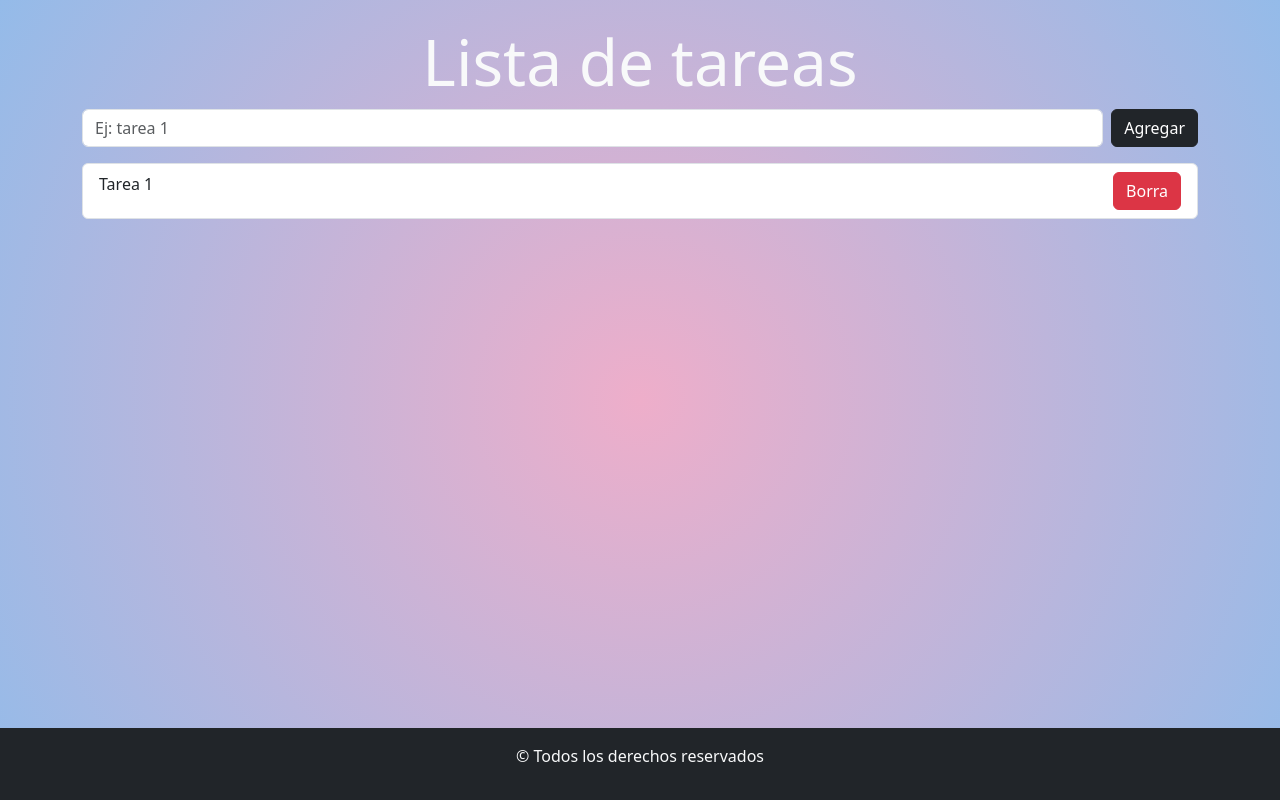
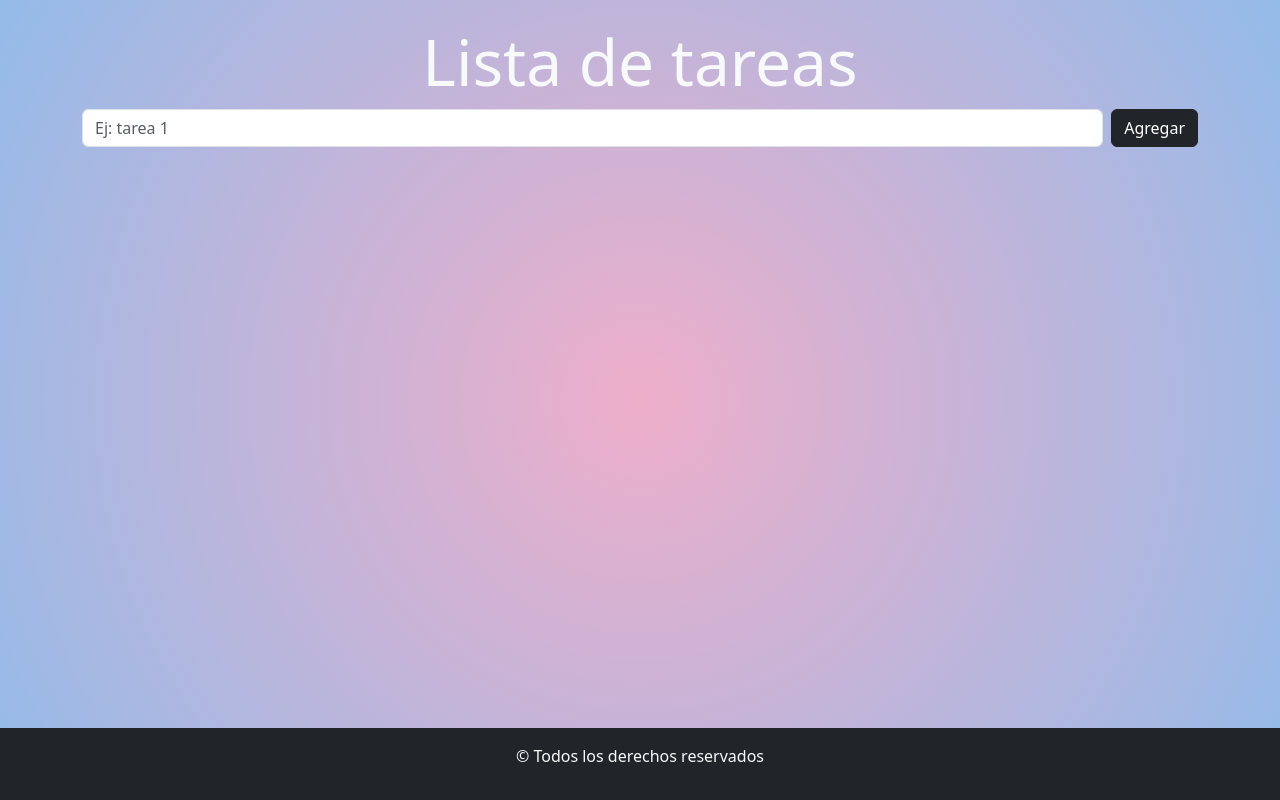
Before and after one commit to JJV23/listaTareas, a React (Vite) app: page / in a window 1280 px wide. Built offline with nearby package versions, Linux system fonts and the light colour scheme.

Commit message:
dibujamos la cantidad de tarea del array en el componente la ListaTareas

```diff
--- a/src/components/ListaTareas.jsx
+++ b/src/components/ListaTareas.jsx
@@ -1,10 +1,10 @@
 import { ListGroup } from "react-bootstrap";
 import ItemTarea from "./ItemTarea";
 
-const ListaTareas = () => {
+const ListaTareas = ({ arrayTareas }) => {
   return (
     <ListGroup>
-      <ItemTarea></ItemTarea>
+      {arrayTareas.map((tarea, posicion) => (<ItemTarea key={posicion} tarea={tarea}></ItemTarea>))}
     </ListGroup>
   );
 };
--- a/src/components/formularioTarea.jsx
+++ b/src/components/formularioTarea.jsx
@@ -33,13 +33,15 @@
             //evento onChange, asociados a la funcion
             value={tarea}
             //al value le asigno el estado del componente, en este caso el state tarea, se enlaza siempre que el input dependa del estado, serian componentes controlados.
+
           />
           <Button variant="dark" type="submit">
             Agregar
           </Button>
         </Form.Group>
       </Form>
-      <ListaTareas></ListaTareas>
+      <ListaTareas arrayTareas = {arrayTareas}></ListaTareas>
+
     </section>
   );
 };
```
